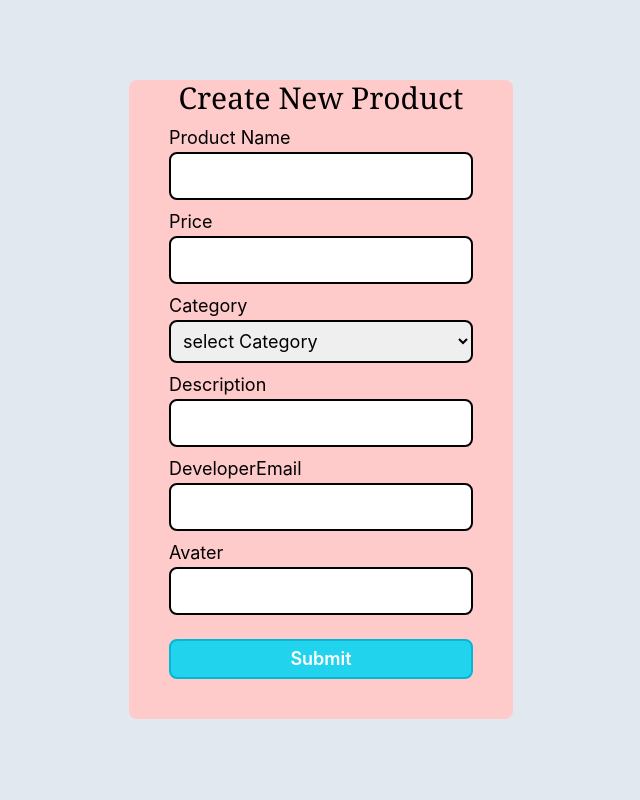
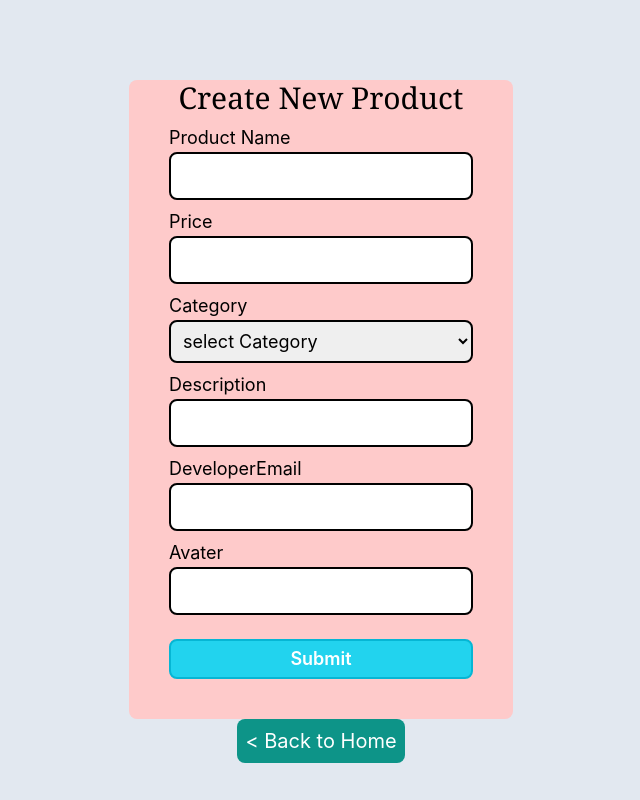
Before and after one commit to sarkarsubho/subhankarSarkar-reactjs, a React (Create React App) app in the folder subhankarsarkar-reactjs/: page /createnew in a window 1280 px wide. Shown: the whole page, without its empty margins (319-959 px from the left). Built offline with nearby package versions, Linux system fonts and the light colour scheme.

Commit message:
all done

```diff
--- a/subhankarsarkar-reactjs/src/pages/CreateNewUser.tsx
+++ b/subhankarsarkar-reactjs/src/pages/CreateNewUser.tsx
@@ -1,4 +1,5 @@
 import React, { useState } from "react";
+import { Link } from "react-router-dom";
 import { useAppDispatch } from "../store/hooks";
 import { createProduct } from "../store/products/productSlice";
 // import { IcreateItem } from "../store/products/productSlice";
@@ -111,6 +112,11 @@ export const CreateNewUser = () => {
           type={"submit"}
         ></input>
       </form>
+      <Link to="/">
+        <button className="bg-teal-600 text-white text-xl p-2 rounded-lg active:opacity-70">
+          {" < Back to Home"}
+        </button>
+      </Link>
     </div>
   );
 };
```
